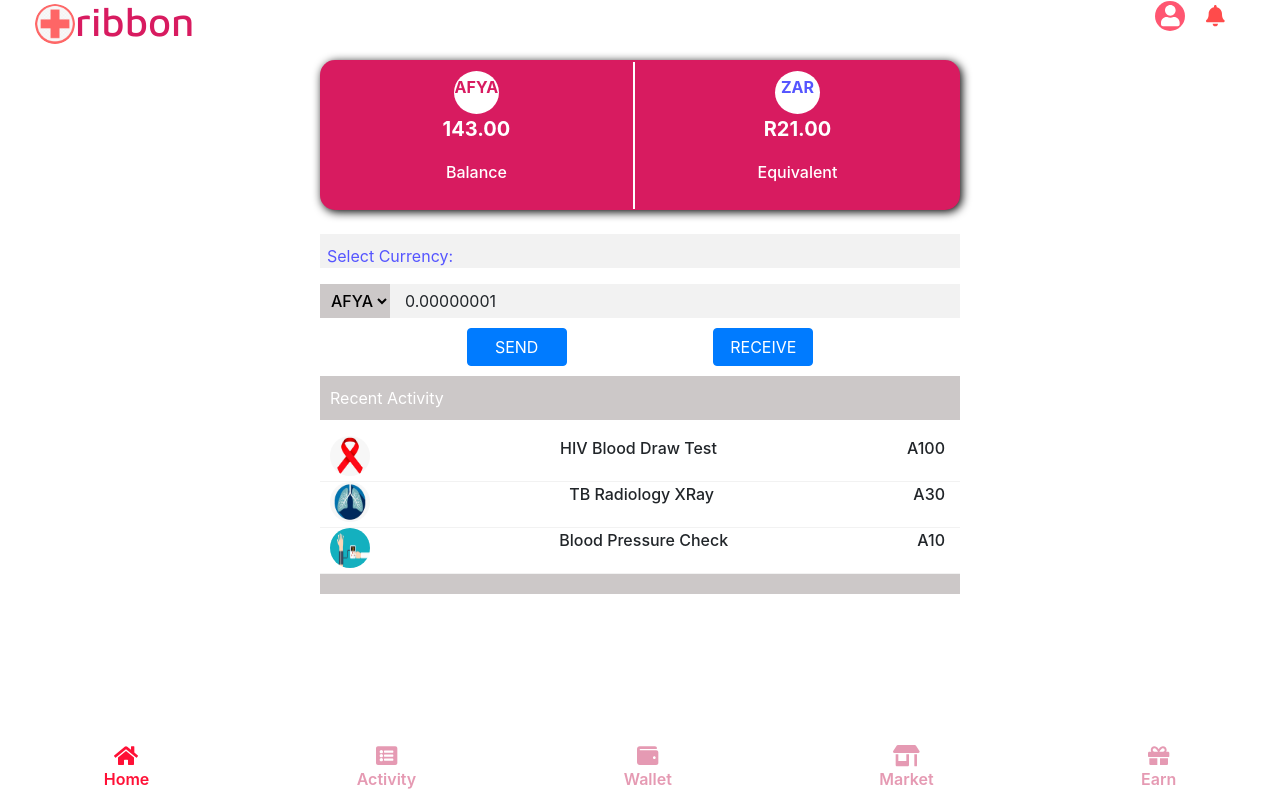
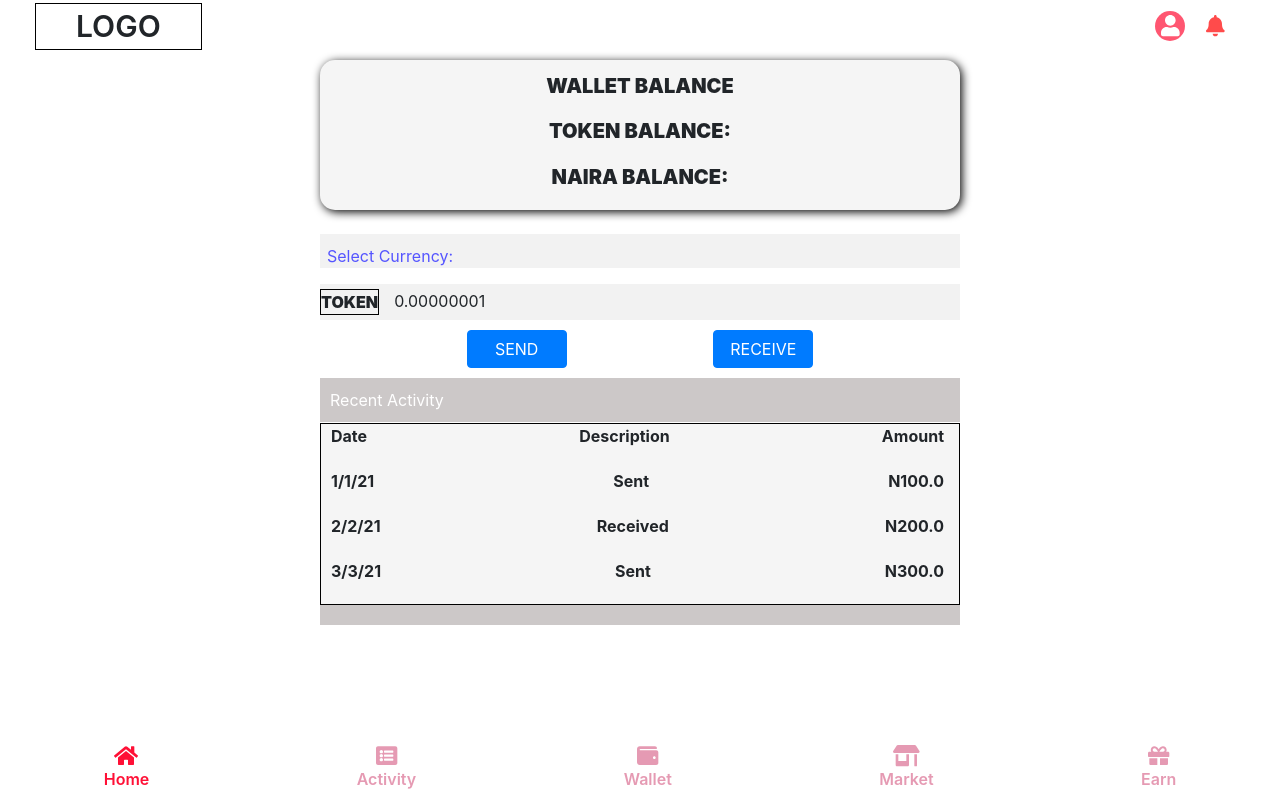
Before and after one commit to johnalalade/internproject, a React (Create React App) app: page / in a window 1280 px wide. Built offline with nearby package versions, Linux system fonts and the light colour scheme.

Commit message:
First Commit

```diff
--- a/package.json
+++ b/package.json
@@ -19,7 +19,7 @@
     "reactstrap": "^8.9.0",
     "web-vitals": "^1.0.1"
   },
-  "homepage": "https://johnalalade.github.io/blockafric",
+  "homepage": "https://johnalalade.github.io/internproject",
   "scripts": {
     "predeploy": "npm run build",
     "deploy": "gh-pages -d build",
--- a/src/Screens/Home.js
+++ b/src/Screens/Home.js
@@ -1,9 +1,6 @@
 import React, { Component } from 'react'
 import Footer from './footer';
 import Header from './header';
-import Aids from '../Images/aids.png';
-import Bp from '../Images/blood pressure.png';
-import lungs from '../Images/lungs.jpg';
 import Page from './Pages';
 
 
@@ -37,23 +34,9 @@ export default class Home extends Component {
                         <div className="contain">
                             {/* Top Box */}
                             <div className="box-container">
-                                <div className="AFYA">
-                                    <div className="border-radius">
-                                        <h6 className="name1">AFYA</h6>
-                                    </div>
-                                    <p className="number">143.00</p>
-                                    <p className="text">Balance</p>
-                                </div>
-
-                                <div className="line"></div>
-
-                                <div className="ZAR">
-                                    <div className="border-radius">
-                                        <h6 className="name2">ZAR</h6>
-                                    </div>
-                                    <p className="number">R21.00</p>
-                                    <p className="text">Equivalent</p>
-                                </div>
+                                <h5 className="text" >WALLET BALANCE</h5>
+                                <h5 className="text" >TOKEN BALANCE:</h5>
+                                <h5 className="text" >NAIRA BALANCE:</h5>
                             </div>
 
                             {/* Currency */}
@@ -63,14 +46,7 @@ export default class Home extends Component {
                             </div>
 
                             <div className="select currency">
-
-                                <select value={this.state.currency} name="currency" onChange={this.currency} className="select-box">
-                                    {this.state.currencies.map((cur) =>
-                                        <option key={cur} value={cur}>{cur}</option>
-                                    )}
-
-                                </select>
-
+                                <p className="token">TOKEN</p>
                                 <p className="digits">0.00000001</p>
                             </div>
 
@@ -87,19 +63,24 @@ export default class Home extends Component {
                             {/* lists */}
                             <div className="lists">
                                 <div className="list">
-                                    <img src={Aids} className="list-img" alt="HIV" />
-                                    <p className="list-text">HIV Blood Draw Test</p>
-                                    <p className="list-price">A100</p>
+                                    <p className="list-text">Date</p>
+                                    <p className="list-text">Description</p>
+                                    <p className="list-text">Amount</p>
                                 </div>
                                 <div className="list">
-                                    <img src={lungs} className="list-img" alt="HIV" />
-                                    <p className="list-text">TB Radiology XRay</p>
-                                    <p className="list-price">A30</p>
+                                    <p className="list-text">1/1/21</p>
+                                    <p className="list-text">Sent</p>
+                                    <p className="list-text">N100.0</p>
                                 </div>
                                 <div className="list">
-                                    <img src={Bp} className="list-img" alt="HIV" />
-                                    <p className="list-text">Blood Pressure Check</p>
-                                    <p className="list-price">A10</p>
+                                    <p className="list-text">2/2/21</p>
+                                    <p className="list-text">Received</p>
+                                    <p className="list-text">N200.0</p>
+                                </div>
+                                <div className="list">
+                                    <p className="list-text">3/3/21</p>
+                                    <p className="list-text">Sent</p>
+                                    <p className="list-text">N300.0</p>
                                 </div>
                             </div>
 
--- a/src/Screens/header.js
+++ b/src/Screens/header.js
@@ -15,8 +15,7 @@ function Header() {
     <nav className="header">
 
        <div className="brand">
-        <img className="logo" className="header-img" src={Logo} alt="logo"/>
-        <p className="ribbon">ribbon</p>
+        <p className="logo">LOGO</p>
        </div>
 
 
--- a/src/Screens/style.css
+++ b/src/Screens/style.css
@@ -9,6 +9,7 @@
   top: 0;
   width: 100vw;
   height: 3.0rem;
+  padding-top: +20px;
   padding-left: 5px;
   padding-right: 5px;
   background-color: #ffffff;
@@ -24,14 +25,13 @@
     width: 40px;
     opacity: 0.6;
 }
+
 .logo{
-  border-radius: 50%;
-}
-.ribbon{
-  height: 50px;
-  font-size: 40px;
-  color: rgb(216, 27, 96);
-  font-family: 'Maven Pro', sans-serif;
+  padding-left: +40px;
+  padding-right: +40px;
+  font-size: 30px;
+  font-weight: 600;
+  border: 1px solid black
 }
 .user-notification{
   display: flex;
@@ -103,8 +103,9 @@
 
 /* Top box */
 .box-container{
-  background-color: rgb(216, 27, 96);
+  background-color: whitesmoke;
   display: flex;
+  flex-direction: column;
   justify-content: space-evenly;
   align-items: center;
   margin-top: +60px;
@@ -121,39 +122,8 @@
   height: 43px;
   background-color: white;
 }
-.AFYA{
-  display: flex;
-  flex-direction: column;
-  justify-content: center;
-  align-items: center;
-  height: 100%;
-}
-.name1{
-  font-weight: bold;
-  color: rgb(216, 27, 96);
-}
-.name2{
-  font-weight: bold;
-  color: #5555ff;
-}
-.number{
-  font-size: 20px;
-  font-weight: bold;
-  color: white;
-}
 .text{
-  font-weight: 500;
-  color: white;
-}
-.ZAR{
-  display: flex;
-  flex-direction: column;
-  justify-content: center;
-  align-items: center;
-}
-.line{
-  border-left: 2px solid white;
-  height: 98%;
+  font-weight: 900;
 }
 
 /* Currency */
@@ -165,19 +135,15 @@
   padding-top: +10px;
   padding-left: +7px;
   color: #5555ff;
-
 }
 .select{
   display: flex;
-
 }
-.select-box{
-  padding-left: +7px;
-  padding-top: +5px;
-  padding-bottom: +5px;
-  font-weight: 500;
-  background-color: #ccc8c8;
-  border: none;
+.token{
+  margin-bottom: +5px;
+  margin-top: +5px;
+  font-weight: 900;
+  border: 1px solid black;
 }
 .digits{
   margin-left: 15px;
@@ -206,6 +172,12 @@
 }
 
 /* Lists */
+.lists{
+  margin-top: -15px;
+  margin-bottom: auto;
+  border: 1px solid black;
+  background-color: whitesmoke;
+}
 .list{
   display: flex;
   justify-content: space-between;
@@ -213,20 +185,10 @@
   padding-left: 10px;
   padding-right: 15px;
   padding-bottom: 5px;
-  border-bottom: 1px solid #f2f2f2;
-}
-.list-img{
-  height: 40px;
-  width: 40px;
-  border-radius: 50%;
 }
 .list-text{
-  font-weight: 500;
+  font-weight: 700;
 }
-.list-price{
-  font-weight: 500;
-}
-
 /* Last-bar */
 .last-bar{
   background-color: #ccc8c8;
```
Lines whose indentation alone changed are shown as unchanged.
